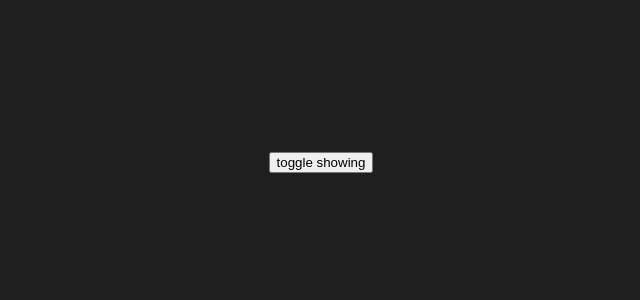
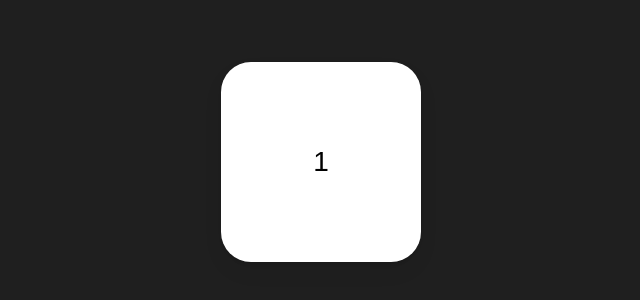
Before and after one commit to kajj8808/framer-motion, a React (Create React App) app: page / in a window 1280 px wide. Shown: the part 238-538 px from the top of the page, without its empty margins (319-959 px from the left). Built offline with nearby package versions, Linux system fonts and the light colour scheme.

Commit message:
simple slider

```diff
--- a/src/App.tsx
+++ b/src/App.tsx
@@ -6,57 +6,82 @@
   height: 100vh;
   width: 100vw;
   display: flex;
+  align-items: center;
   justify-content: center;
-  align-items: center;
   background-color: #1f1f1f;
+  gap: 10px;
   flex-direction: column;
-  gap: 10px;
 `;
 
 const Box = styled(motion.div)`
-  width: 200px;
+  position: absolute;
+  min-width: 200px;
+  top: 300px;
   height: 200px;
-  display: grid;
-  grid-template-columns: repeat(2, 1fr);
+  display: flex;
+  justify-content: center;
+  align-items: center;
   background-color: rgba(255, 255, 255);
   border-radius: 30px;
   box-shadow: 0 2px 3px rgba(0, 0, 0, 0.1), 0 10px 20px rgba(0, 0, 0, 0.06);
+  font-size: 28px;
 `;
 
-const boxVariants: Variants = {
-  initial: {
-    opacity: 0,
-    scale: 0,
+const box: Variants = {
+  invisible: (isBack: boolean) => {
+    return {
+      x: isBack ? -500 : 500,
+      opacity: 0,
+      scale: 0,
+    };
   },
   visible: {
+    x: 0,
     opacity: 1,
     scale: 1,
-    rotateZ: 360,
+    transition: {
+      duration: 0.2,
+    },
   },
-  leaving: {
-    opacity: 0,
-    y: 50,
+  exit: (isBack: boolean) => {
+    return {
+      x: isBack ? 500 : -500,
+      opacity: 0,
+      scale: 0,
+      transition: { duration: 0.2 },
+    };
   },
 };
 
 function App() {
-  const [showing, setShowing] = useState(false);
-  const toggleShowing = () => {
-    setShowing((prev) => !prev);
+  const [visible, setVisible] = useState(1);
+  const [back, setBack] = useState(false);
+
+  const nextPlease = () => {
+    setBack(false);
+    setVisible((prev) => (prev === 10 ? 10 : prev + 1));
   };
+  const prevPlease = () => {
+    setBack(true);
+    setVisible((prev) => (prev === 1 ? 1 : prev - 1));
+  };
+
   return (
     <Wrapper>
-      <button onClick={toggleShowing}>toggle showing</button>
-      <AnimatePresence>
-        {showing ? (
-          <Box
-            variants={boxVariants}
-            initial="initial"
-            animate="visible"
-            exit="leaving"
-          />
-        ) : null}
+      <AnimatePresence custom={back} mode="wait">
+        <Box
+          custom={back}
+          variants={box}
+          initial="invisible"
+          animate="visible"
+          exit="exit"
+          key={visible}
+        >
+          {visible}
+        </Box>
       </AnimatePresence>
+      <button onClick={nextPlease}>next</button>
+      <button onClick={prevPlease}>prev</button>
     </Wrapper>
   );
 }
```
